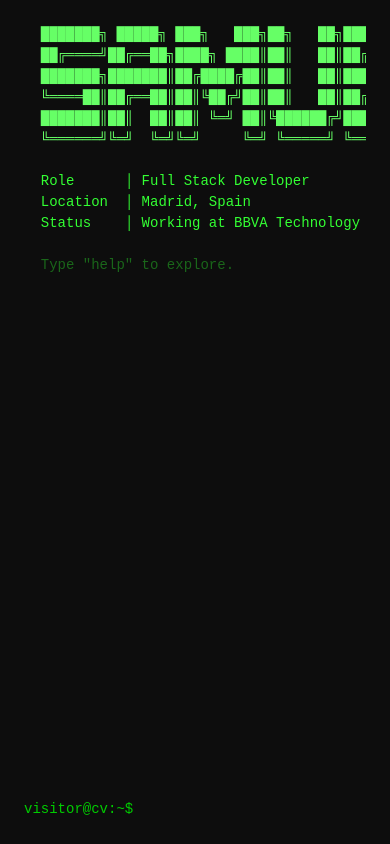
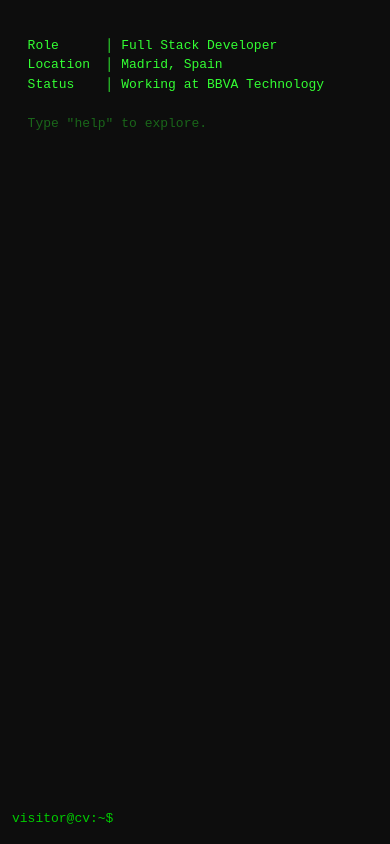
Before and after one commit to samuelsan95/interactive-cv, a Vue app: page / in a window 390 px wide. Built offline with nearby package versions, Linux system fonts and the light colour scheme.

Commit message:
FEAT: responsive, support in movil format

```diff
--- a/src/commands/help.js
+++ b/src/commands/help.js
@@ -1,20 +1,47 @@
 import { sectionHeader } from './utils.js'
 
-export function helpCommand({ t }) {
-  const pad = (str, len) => str.padEnd(len)
-
+// Commands displayed in the help section, in order
+function commandEntries(t) {
   return [
-    ...sectionHeader(t.help_title),
-    { type: 'output', text: `  ${pad('about',           18)} ${t.help_about}` },
-    { type: 'output', text: `  ${pad('experience',      18)} ${t.help_experience}` },
-    { type: 'output', text: `  ${pad('skills',          18)} ${t.help_skills}` },
-    { type: 'output', text: `  ${pad('education',       18)} ${t.help_education}` },
-    { type: 'output', text: `  ${pad('contact',         18)} ${t.help_contact}` },
-    { type: 'output', text: '' },
-    { type: 'output', text: `  ${pad('theme list',      18)} ${t.help_theme_list}` },
-    { type: 'output', text: `  ${pad('theme set <name>',18)} ${t.help_theme_set}` },
-    { type: 'output', text: `  ${pad('lang <en|es>',    18)} ${t.help_lang}` },
-    { type: 'output', text: `  ${pad('clear',           18)} ${t.help_clear}` },
-    { type: 'output', text: '' },
+    { cmd: 'about',            desc: t.help_about },
+    { cmd: 'experience',       desc: t.help_experience },
+    { cmd: 'skills',           desc: t.help_skills },
+    { cmd: 'education',        desc: t.help_education },
+    { cmd: 'contact',          desc: t.help_contact },
+    null, // separator
+    { cmd: 'theme list',       desc: t.help_theme_list },
+    { cmd: 'theme set <name>', desc: t.help_theme_set },
+    { cmd: 'lang <en|es>',     desc: t.help_lang },
+    { cmd: 'clear',            desc: t.help_clear },
   ]
 }
+
+export function helpCommand({ t, isMobile }) {
+  const entries = commandEntries(t)
+  const lines = [...sectionHeader(t.help_title)]
+
+  if (isMobile) {
+    // Single-column layout: command on its own line, description indented below
+    entries.forEach(entry => {
+      if (entry === null) {
+        lines.push({ type: 'output', text: '' })
+        return
+      }
+      lines.push({ type: 'accent',  text: `  ${entry.cmd}` })
+      lines.push({ type: 'output',  text: `    ${entry.desc}` })
+    })
+  } else {
+    // Two-column layout for desktop
+    const pad = (str, len) => str.padEnd(len)
+    entries.forEach(entry => {
+      if (entry === null) {
+        lines.push({ type: 'output', text: '' })
+        return
+      }
+      lines.push({ type: 'output', text: `  ${pad(entry.cmd, 18)} ${entry.desc}` })
+    })
+  }
+
+  lines.push({ type: 'output', text: '' })
+  return lines
+}
--- a/src/components/Terminal.vue
+++ b/src/components/Terminal.vue
@@ -8,6 +8,7 @@
         :key="`w${i}`"
         :type="line.type"
         :text="line.text"
+        :banner="line.banner"
       />
 
       <!-- Command interaction history -->
@@ -46,12 +47,33 @@ function focusInput() {
   inputRef.value?.focus()
 }
 
-// Auto-scroll to bottom whenever history grows
+// Track history length between watch triggers (arrays are mutated in place,
+// so oldVal === newVal in a deep watch)
+let prevHistoryLen = 0
+
 watch(history, async () => {
   await nextTick()
-  if (historyRef.value) {
-    historyRef.value.scrollTop = historyRef.value.scrollHeight
+  if (!historyRef.value) return
+
+  const currentLen = history.value.length
+  const isMobile = window.innerWidth <= 640
+
+  if (isMobile && currentLen > prevHistoryLen) {
+    // On mobile: scroll to the first output line of the new command.
+    // DOM order: welcome lines first, then history lines.
+    // Skip the echoed input line (+1) so the section header is at the top.
+    const firstOutputIndex = welcomeLines.value.length + prevHistoryLen + 1
+    const child = historyRef.value.children[firstOutputIndex]
+    if (child) {
+      historyRef.value.scrollTop = child.offsetTop
+      prevHistoryLen = currentLen
+      return
+    }
   }
+
+  // Desktop (or clear command): scroll to the bottom as usual
+  historyRef.value.scrollTop = historyRef.value.scrollHeight
+  prevHistoryLen = currentLen
 }, { deep: true })
 </script>
 
@@ -67,6 +89,12 @@ watch(history, async () => {
   cursor: text;
 }
 
+@media (max-width: 640px) {
+  .terminal {
+    padding: 1rem 0.75rem;
+  }
+}
+
 .history {
   flex: 1;
   overflow-y: auto;
--- a/src/components/TerminalLine.vue
+++ b/src/components/TerminalLine.vue
@@ -1,5 +1,5 @@
 <template>
-  <div class="line" :class="type">
+  <div class="line" :class="[type, { banner }]">
     <span v-if="type === 'input'" class="prompt">{{ PROMPT }}&nbsp;</span>
     <span class="text">{{ text }}</span>
     <a v-if="href" class="link" :href="href" target="_blank" rel="noopener noreferrer">{{ linkText }}</a>
@@ -10,18 +10,19 @@
 import { PROMPT } from '../composables/useTerminal.js'
 
 defineProps({
-  type:     { type: String, default: 'output' }, // output | input | error | accent | muted
-  text:     { type: String, default: '' },
-  href:     { type: String, default: null },      // if set, renders a clickable link after the text
-  linkText: { type: String, default: '' },        // display text for the link
+  type:     { type: String,  default: 'output' }, // output | input | error | accent | muted
+  text:     { type: String,  default: '' },
+  href:     { type: String,  default: null },      // if set, renders a clickable link after the text
+  linkText: { type: String,  default: '' },        // display text for the link
+  banner:   { type: Boolean, default: false },     // ASCII art lines — hidden on small screens
 })
 </script>
 
 <style scoped>
 .line {
   min-height: 1.5em;
-  white-space: pre;
-  word-break: break-all;
+  white-space: pre-wrap;
+  word-break: break-word;
   font-family: inherit;
 }
 
@@ -41,4 +42,17 @@ defineProps({
 .link:hover {
   text-decoration: underline;
 }
+
+/* Hide the wide ASCII art banner on small screens */
+@media (max-width: 640px) {
+  .banner {
+    display: none;
+  }
+
+  /* Hanging indent: wrapped lines align with the first character, not column 0 */
+  .line:not(.input) {
+    padding-left: 2ch;
+    text-indent: -2ch;
+  }
+}
 </style>
--- a/src/composables/useTerminal.js
+++ b/src/composables/useTerminal.js
@@ -18,7 +18,7 @@ const ASCII_ART = [
 // Called from Terminal.vue as a computed so it reacts to locale changes.
 export function getWelcomeLines(t) {
   return [
-    ...ASCII_ART.map(text => ({ type: 'accent', text })),
+    ...ASCII_ART.map(text => ({ type: 'accent', text, banner: true })),
     { type: 'output', text: '' },
     { type: 'output', text: `  ${t.role_desc.padEnd(10)}│ ${t.role}` },
     { type: 'output', text: `  ${t.location_desc.padEnd(10)}│ ${t.location}` },
@@ -75,6 +75,7 @@ function executeCommand(raw) {
     themes,
     activeThemeId:    activeThemeId.value,
     supportedLocales,
+    isMobile:         window.innerWidth <= 640,
   }
 
   const lines = handler(ctx)
--- a/src/styles/global.css
+++ b/src/styles/global.css
@@ -21,6 +21,13 @@ html, body, #app {
   overflow: hidden;
 }
 
+/* Use dynamic viewport height so the terminal shrinks when the mobile keyboard opens */
+@supports (height: 100dvh) {
+  html, body, #app {
+    height: 100dvh;
+  }
+}
+
 body {
   background: var(--bg);
   color: var(--fg);
@@ -29,3 +36,9 @@ body {
   line-height: 1.5;
   transition: background 0.2s ease, color 0.2s ease;
 }
+
+@media (max-width: 640px) {
+  body {
+    font-size: 13px;
+  }
+}
```
